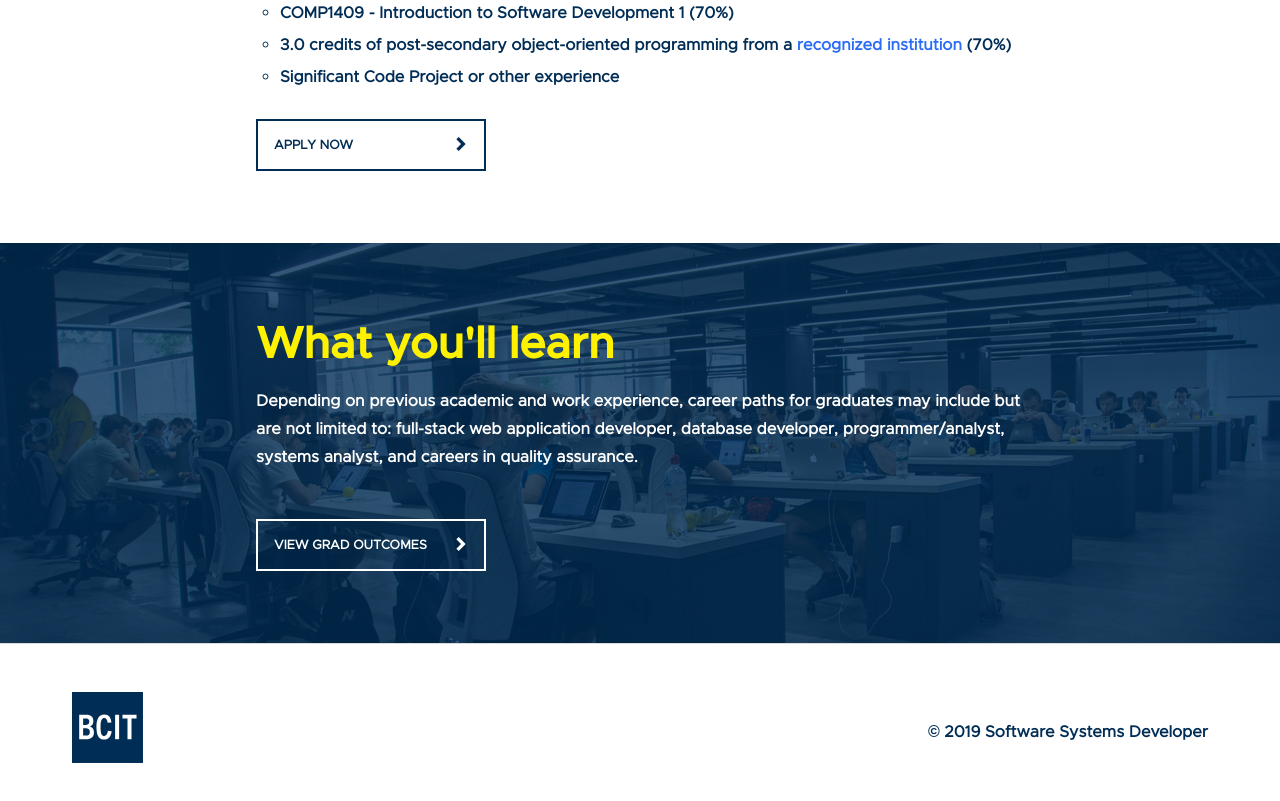
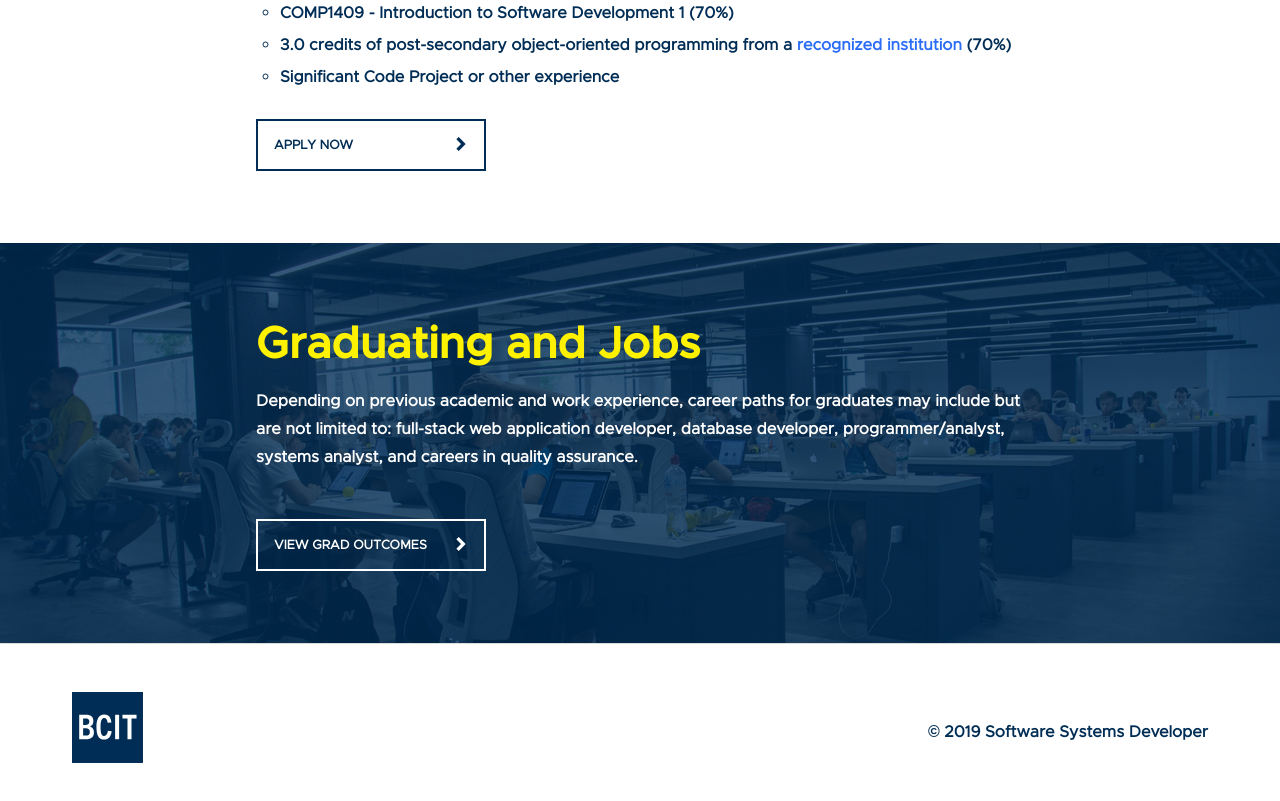
Before and after one commit to zhaleh-sojoodi/FrontEnd-project, a plain HTML site: page index.html in a window 1280 px wide. Shown: the part 2527-3328 px from the top of the page. Drawn offline with nearby package versions, Linux system fonts and the light colour scheme.

Commit message:
Changed  text rendering

```diff
--- a/index.html
+++ b/index.html
@@ -116,7 +116,7 @@
             <a href="./" class="btn-blue">Apply Now</a>
         </section>
         <section class="section-home-parallax">
-            <h1>What you'll learn</h1>
+            <h1>Graduating and Jobs</h1>
             <p>
                 Depending on previous academic and work experience, career paths for graduates may include but are not limited to: full-stack web application developer, database developer, programmer/analyst, systems analyst, and careers in quality assurance.
             </p>
--- a/scss/_body.scss
+++ b/scss/_body.scss
@@ -3,6 +3,8 @@ body {
     font-family: $body-font;
     color: $body-text-color;
     font-size: 1rem;
+    text-rendering: optimizeLegibility;
+    -webkit-font-smoothing: antialiased;
 
     ::selection {
         background-color: $highlight-color;
```
Also changed, not shown: css/styles.css, 1 other file.
